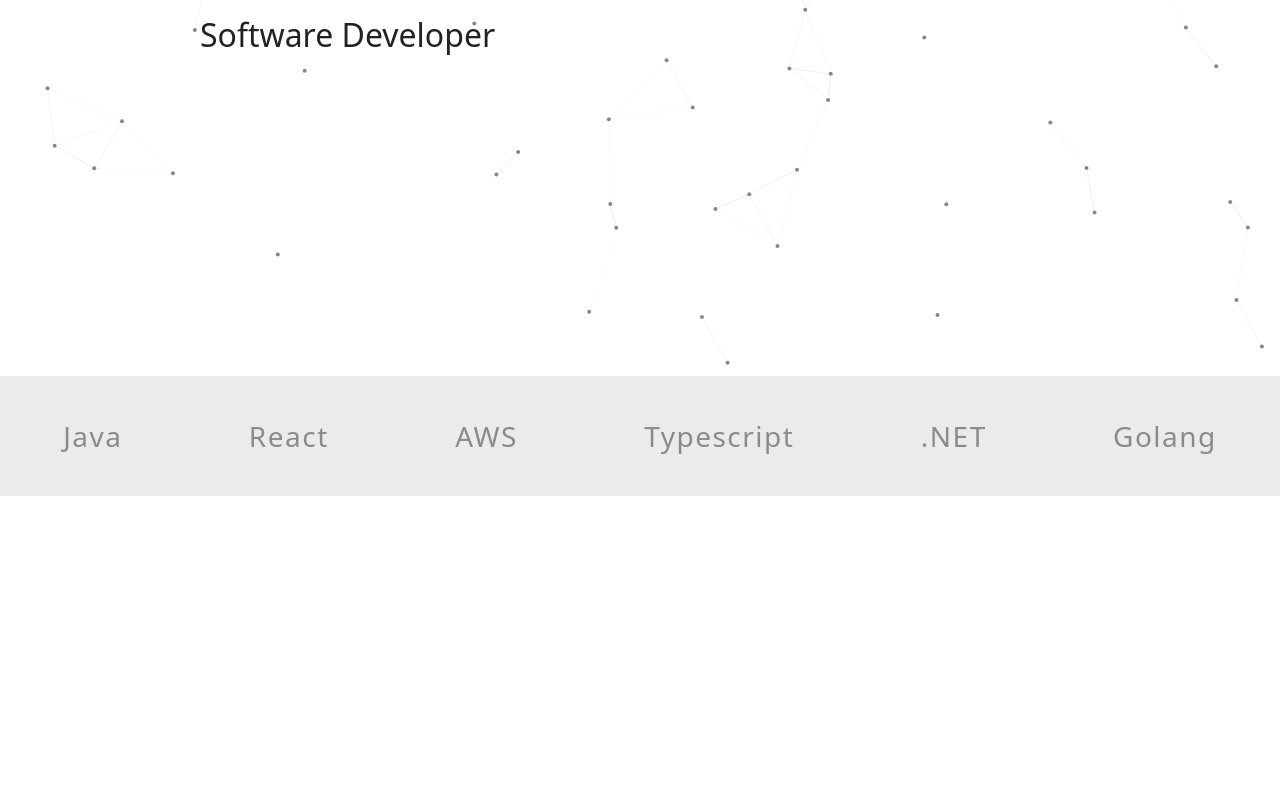
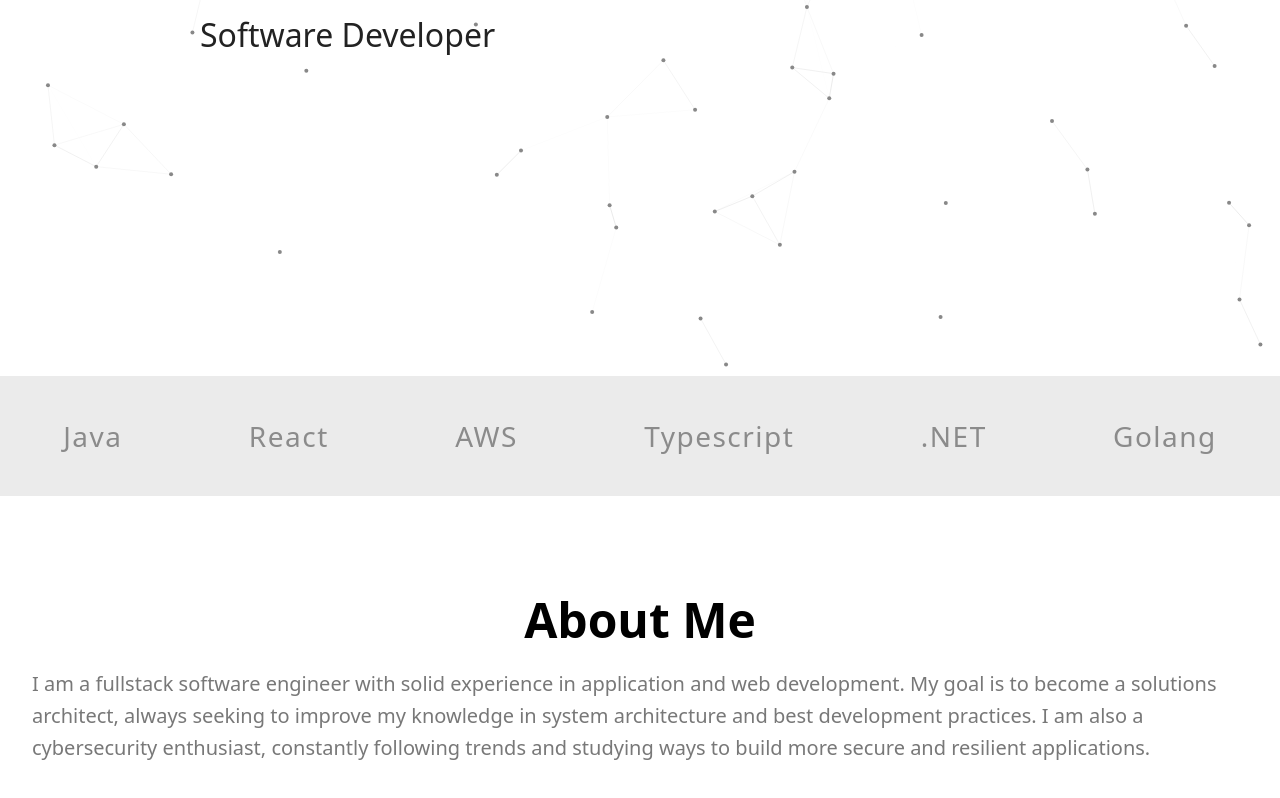
Before and after one commit to Kauesamartino/Portfolio, a Next.js app: page / in a window 1280 px wide. Shown: the part 424-1222 px from the top of the page. Before the commit the page ends 920 px from the top, so only its background shows below. Built offline with nearby package versions, Linux system fonts and the light colour scheme.

Commit message:
feat: add About component with styles for improved layout and content presentation

```diff
--- a/src/app/components/About/about.module.scss
+++ b/src/app/components/About/about.module.scss
@@ -0,0 +1,26 @@
+.section {
+    min-height: 100vh;
+    position: relative;
+    overflow: hidden;
+    background: #fff;
+    .title {
+        margin-top: 100px;
+        font-size: 48px;
+        font-weight: 600;
+        text-align: center;
+        margin-bottom: 24px;
+        position: relative;
+        z-index: 1;
+    }
+
+    .description {
+        margin: 0 auto;
+        font-size: 20px;
+        text-align: left;
+        color: rgb(120, 120, 120);
+        line-height: 1.6;
+        padding: 0 2rem;
+        position: relative;
+        z-index: 1;
+    }
+}
--- a/src/app/components/About/index.tsx
+++ b/src/app/components/About/index.tsx
@@ -0,0 +1,14 @@
+import styles from './about.module.scss';
+
+export const About = () => {
+    return (
+        <section className={styles.section}>
+            <div className={styles.container}>
+                <h2 className={styles.title}>About Me</h2>
+                <p className={styles.description}>
+                    I am a fullstack software engineer with solid experience in application and web development. My goal is to become a solutions architect, always seeking to improve my knowledge in system architecture and best development practices. I am also a cybersecurity enthusiast, constantly following trends and studying ways to build more secure and resilient applications.
+                </p>
+            </div>
+        </section>
+    );
+}
--- a/src/app/page.tsx
+++ b/src/app/page.tsx
@@ -2,6 +2,7 @@
 import InteractiveBackground from "./components/interactiveBackground";
 import { Hero } from "./components/Hero";
 import { Skills } from "./components/Skills";
+import { About } from "./components/About";
 import style from './page.module.scss'
 
 export default function Page() {
@@ -11,6 +12,7 @@
             <main className={style.main}>
                 <Hero />
                 <Skills />
+                <About />
             </main>
         </>
     );
```
